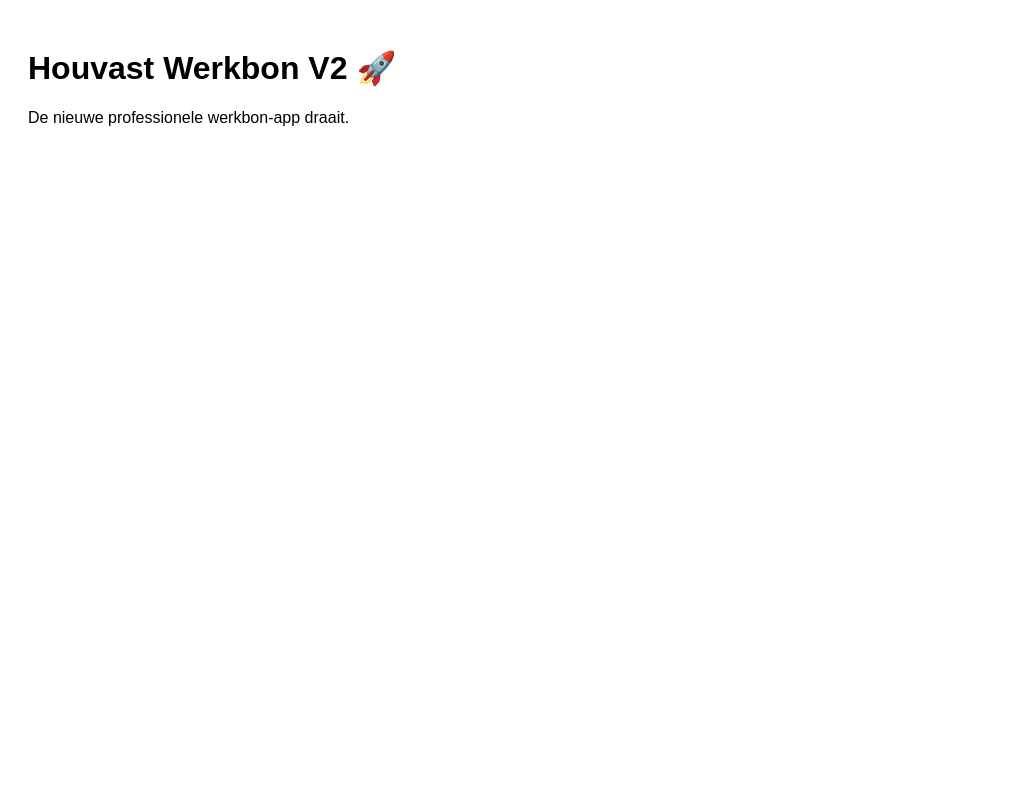
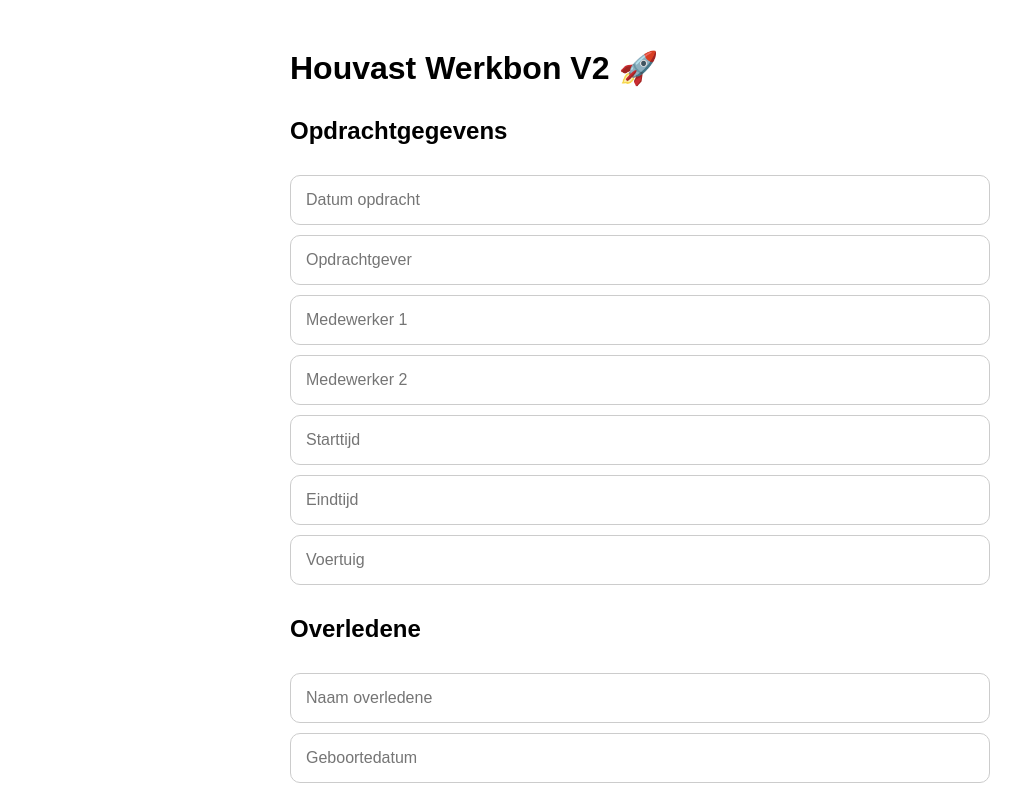
Before and after one commit to werkbon-alt/houvast-werkbon-v2, a React (Vite) app: page / in a window 1280 px wide. Shown: the top 792 px of the page, without its empty margins (0-1024 px from the left). Built offline with nearby package versions, Linux system fonts and the light colour scheme.

Commit message:
Remove App function from main.jsx
Removed the App function definition from main.jsx.

```diff
--- a/src/main.jsx
+++ b/src/main.jsx
@@ -1,14 +1,6 @@
 import React from "react";
 import ReactDOM from "react-dom/client";
-
-function App() {
-  return (
-    <div style={{ padding: "20px", fontFamily: "Arial" }}>
-      <h1>Houvast Werkbon V2 🚀</h1>
-      <p>De nieuwe professionele werkbon-app draait.</p>
-    </div>
-  );
-}
+import App from "./App";
 
 ReactDOM.createRoot(document.getElementById("root")).render(
   <React.StrictMode>
```
